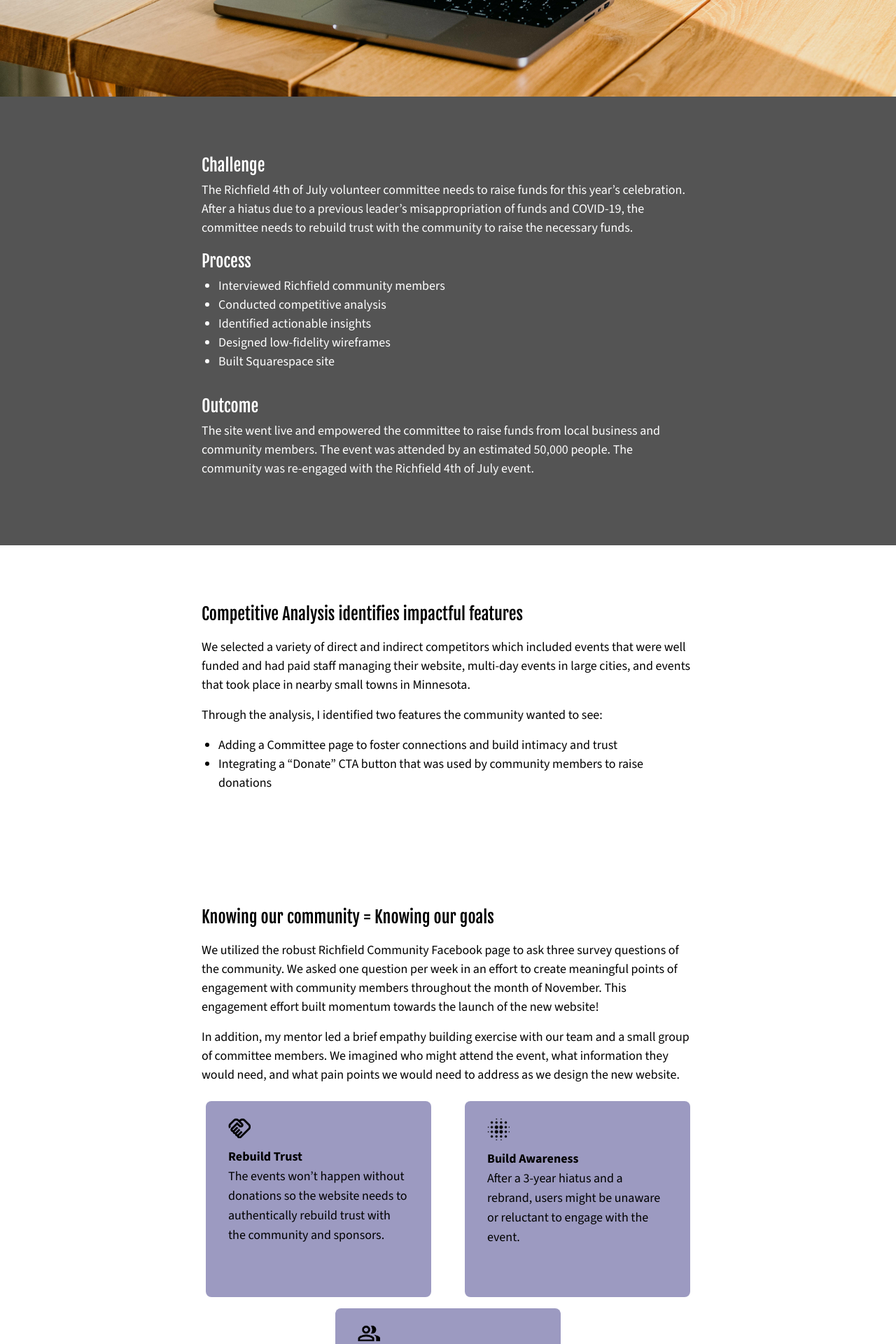
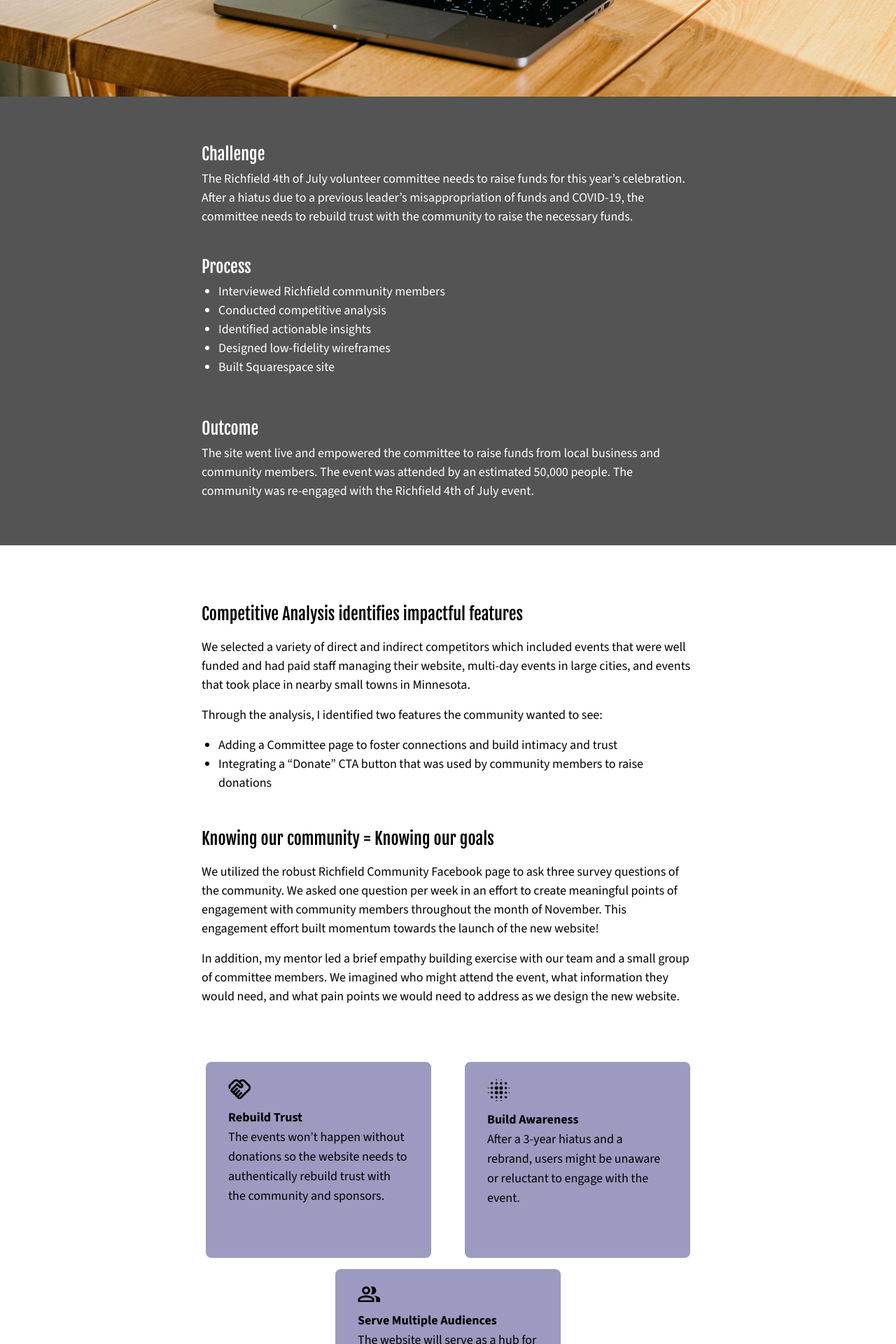
Before and after one commit to mshoemaker1/MyPortfolio, a Next.js app: page /projects/richfield-july-4 in a window 1280 px wide. Shown: the part 920-2840 px from the top of the page at 70% size. Built offline with nearby package versions, Linux system fonts and the light colour scheme.

Commit message:
reduce spacing

```diff
--- a/app/projectData.ts
+++ b/app/projectData.ts
@@ -75,7 +75,7 @@ export const data = [
     ]
   },
   {
-    title: "Finding the perfect coffee shop",
+    title: "Searching for the perfect cup of cold brew",
     description: "Designing Little Cup, a responsive website",
     image: homeLittleCup,
     bg: "bg-bronze-500",
--- a/app/projects/little-cup/FilterLibrary.tsx
+++ b/app/projects/little-cup/FilterLibrary.tsx
@@ -8,7 +8,7 @@ const data = {
 
 export const FilterLibrary = () => {
   return (
-    <div className="flex flex-row flex-wrap justify-center">
+    <div className="flex flex-row flex-wrap justify-center self-center py-16 lg:w-[900px]">
       {Object.keys(data).map((key) => (
         <div
           key={key}
--- a/app/projects/little-cup/ResearchPins.tsx
+++ b/app/projects/little-cup/ResearchPins.tsx
@@ -1,7 +1,7 @@
 export const ResearchPins = () => {
   return (
-    <div className="flex flex-row flex-wrap justify-center">
-      <div className="flex flex-col w-full justify-between max-w-[348px] h-[303px] mx-8 p-12 rounded-lg border-bronze-500 border-[5px] mb-16">
+    <div className="flex flex-row flex-wrap justify-center py-8 md:py-16 gap-8 md:gap-24">
+      <div className="flex flex-col w-full justify-between max-w-[348px] h-[303px] p-12 rounded-lg border-bronze-500 border-[5px]">
         <div>
           <p className="font-semibold">Pain Point #1</p>
           <p>Maps are cluttered making it an overwhelming user experience.</p>
@@ -11,7 +11,7 @@ export const ResearchPins = () => {
           <p>The design of the map will need to be clear and compelling.</p>
         </div>
       </div>
-      <div className="flex flex-col w-full justify-between max-w-[348px] h-[303px] mx-8 p-12 rounded-lg border-bronze-500 border-[5px] mb-16">
+      <div className="flex flex-col w-full justify-between max-w-[348px] h-[303px] p-12 rounded-lg border-bronze-500 border-[5px]">
         <div>
           <p className="font-semibold">Pain Point #2</p>
           <p>Users want to be able to filter for specific items.</p>
--- a/app/projects/little-cup/page.tsx
+++ b/app/projects/little-cup/page.tsx
@@ -25,7 +25,7 @@ export default function LittleCup() {
           heroContent={hero.content}
         />
       )}
-      <div className="flex flex-col">
+      <div className="flex flex-col pt-20">
         <Section
           header="From Overwhelming to Efficient: Ensuring the User has tailored filters and a tidy map."
           content={[
@@ -46,7 +46,7 @@ export default function LittleCup() {
           ]}
           disableBottomPadding
         />
-        <p className="italic flex flex-col px-10 md:flex-row md:px-72 md:py-30">
+        <p className="italic flex flex-col px-10 pb-10 md:flex-row md:px-72">
           *Note to self: for passion projects, source users with the same
           passion ;)
         </p>
@@ -59,7 +59,9 @@ export default function LittleCup() {
             "Evaluate the benefits of offering log-in creation and storage.",
             "Test blog-like content to see if users engage with it, as seen on The Infatuation website.",
           ]}
+          disableBottomPadding
         />
+      </div>
       <Takeaways data={projectData!.takeaways} />
       <Section header="Key technologies/skills" disableBottomPadding />
       <SectionBullets
@@ -73,7 +75,6 @@ export default function LittleCup() {
         ]}
       />
       <Connect />
-      </div>
     </main>
   );
 }
--- a/app/projects/richfield-july-4/page.tsx
+++ b/app/projects/richfield-july-4/page.tsx
@@ -24,7 +24,7 @@ export default function RichfieldJuly4() {
           heroContent={hero.content}
         />
       )}
-      <div className="flex flex-col">
+      <div className="flex flex-col pt-20">
         <Section
           header="Competitive Analysis identifies impactful features"
           content={[
@@ -47,7 +47,7 @@ export default function RichfieldJuly4() {
           ]}
           disableBottomPadding
         />
-        <div className="flex flex-row flex-wrap w-11/12 self-center justify-center sm:w-4/5">
+        <div className="flex flex-row flex-wrap w-11/12 self-center justify-center sm:w-4/5 py-14">
           {richfieldResearchSquares.map((square, index) => (
             <div
               key={index}
@@ -92,6 +92,7 @@ export default function RichfieldJuly4() {
             "An estimated 50,000 attendees participated in the 1.5 days of planned events before the last minute cancellation of the fireworks.",
           ]}
         />
+      </div>
       <Takeaways data={projectData!.takeaways} />
       <Section header="Key technologies/skills" disableBottomPadding />
       <SectionBullets
@@ -105,7 +106,6 @@ export default function RichfieldJuly4() {
         ]}
       />
       <Connect />
-      </div>
     </main>
   );
 }
--- a/app/projects/trapped-downtown/page.tsx
+++ b/app/projects/trapped-downtown/page.tsx
@@ -22,7 +22,7 @@ export default function TrappedDowntown() {
           heroContent={hero.content}
         />
       )}
-      <div className="flex flex-col">
+      <div className="flex flex-col pt-20">
         <Section header="Users want clarity" disableBottomPadding />
         <div className="px-10 md:px-72 italic">
           <p>
@@ -31,7 +31,7 @@ export default function TrappedDowntown() {
           </p>
           <p>-User</p>
         </div>
-        <div className="px-10 pt-4 pb-10 md:px-72">
+        <div className="px-10 pt-8 pb-12 md:px-72">
           <p>Interviews revealed four key insights:</p>
           <ol className="list-decimal px-6">
             <li>Make “Book Now” action easy to find</li>
@@ -69,6 +69,7 @@ export default function TrappedDowntown() {
           </p>
           <p>- Courtney, Trapped Downtown Owner</p>
         </div>
+      </div>
       <Takeaways data={projectData!.takeaways} />
       <Section header="Key technologies/skills" disableBottomPadding />
       <SectionBullets
@@ -84,7 +85,6 @@ export default function TrappedDowntown() {
         ]}
       />
       <Connect />
-      </div>
     </main>
   );
 }
--- a/components/Connect/index.tsx
+++ b/components/Connect/index.tsx
@@ -1,6 +1,6 @@
 export const Connect = () => {
   return (
-    <div className="flex flex-row px-10 py-20 md:px-72 md:py-30">
+    <div className="flex flex-row px-10 pb-20 md:px-72 md:pb-32 md:pt-4">
       <h3>Curious to learn more?</h3>
       &nbsp;
       <a
--- a/components/ProjectHero/index.tsx
+++ b/components/ProjectHero/index.tsx
@@ -9,10 +9,13 @@ interface HeroContentProps {
 
 const ProjectHero = ({ content }: HeroContentProps) => {
   return (
-    <div className="flex flex-col px-10 py-20 bg-neutral-550 text-white md:flex-row md:px-72 md:py-30">
+    <div className="flex flex-col px-10 py-20 bg-neutral-550 text-white md:flex-row md:px-72 md:py-16">
       <div className="flex flex-col">
-        {Object.keys(content).map((key) => (
-          <div key={key} className="mb-4">
+        {Object.keys(content).map((key, index) => (
+          <div
+            key={key}
+            className={index === Object.keys(content).length - 1 ? "" : "mb-10"}
+          >
             <h3 className="mb-1">{capitalize(key)}</h3>
             <Content contentText={content[key]} />
           </div>
--- a/components/Section/SectionBullets.tsx
+++ b/components/Section/SectionBullets.tsx
@@ -7,9 +7,14 @@ export type Point = {
 interface SectionBulletsProps {
   points: Point[] | string[];
   bgColor?: "neutral" | "bronze";
+  disableBottomPadding?: boolean;
 }
 
-const SectionBullets = ({ points, bgColor }: SectionBulletsProps) => {
+const SectionBullets = ({
+  points,
+  bgColor,
+  disableBottomPadding = false,
+}: SectionBulletsProps) => {
   const bg = () => {
     switch (bgColor) {
       case "neutral":
@@ -23,8 +28,8 @@ const SectionBullets = ({ points, bgColor }: SectionBulletsProps) => {
 
   return (
     <div
-      className={`flex flex-col px-10 pb-20 md:flex-row md:px-72
-      ${bg()}`}
+      className={`flex flex-col px-10 pb-8 md:flex-row md:px-72 md:pb-12
+      ${bg()} ${disableBottomPadding && "pb-0"}`}
     >
       <ul className="list-disc px-6">
         {points.map((point, index) => {
--- a/components/Section/index.tsx
+++ b/components/Section/index.tsx
@@ -28,7 +28,7 @@ const Section = ({
 
   return (
     <section
-      className={`flex flex-col px-10 py-20 md:flex-row md:px-72 md:py-30
+      className={`flex flex-col px-10 md:flex-row md:px-72
       ${bg()}
       ${disableBottomPadding && "pb-0"}`}
     >
```
Lines whose indentation alone changed are shown as unchanged.
